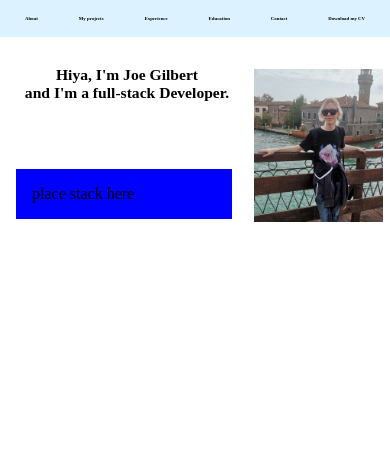
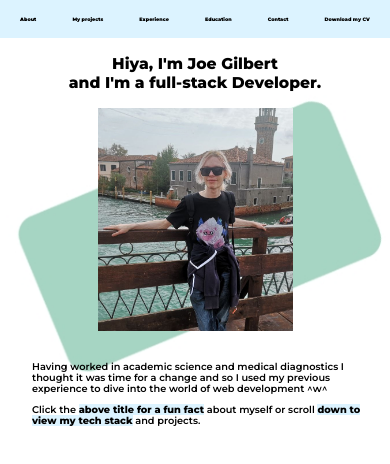
Before and after one commit to joeglDev/Developer-Portfolio-Joe-Gilbert, a Vue app in the folder vue-project/: page /about in a window 390 px wide. Shown: the top 464 px of the page. Built offline with nearby package versions, Linux system fonts and the light colour scheme.

Commit message:
About- section complete

```diff
--- a/vue-project/src/App.vue
+++ b/vue-project/src/App.vue
@@ -5,8 +5,11 @@ import About from './components/About.vue';
 </script>
 
 <template>
- <NavBar></NavBar>
- <About></About>
+    <link href="https://fonts.googleapis.com/css?family=Montserrat:100,200,300,400,500,600,800,900" rel="stylesheet">
+    <NavBar></NavBar>
+    <About></About>
 </template>
 
-<style>@import './CSS/App.css'</style>
+<style>
+@import './CSS/App.css'
+</style>
--- a/vue-project/src/CSS/About.css
+++ b/vue-project/src/CSS/About.css
@@ -1,7 +1,10 @@
 .header__intro__section {
-
+    z-index: 1;
     margin: 2rem;
     margin-top: 5rem;
+    background: no-repeat 10% 90% url(../assets/background_green_2.jpg);
+    background-size: 80%;
+    margin-bottom: 1vh;
 }
 
 .about__grid__container {
@@ -30,7 +33,6 @@
 }
 
 .header__intro__tech {
-    background-color: blue;
     width: 90%;
     height: 100%;
     grid-row: 2;
@@ -38,39 +40,47 @@
     position: relative;
     top: -25rem;
     padding-left: 1rem;
+    font-size: 1.5vw;
+    font-weight: 600;
+}
+
+.header__intro__tech__span {
+    background-color: #dcf3ff;
+    font-weight: 800;
 }
 
 @media only screen and (max-width: 600px) {
 
-    .header__intro__section {
-        margin: 0;
-    }
-    .header__grid__container {
-        grid-gap: 0rem;
+    .about__grid__container {
+        display: block;
     }
 
     .header__intro__section {
+        position: static;
+        margin: 0;
         margin-top: 1rem;
         width: 100%;
+        background: no-repeat 30% 50% url(../assets/background_green_2.jpg);
+        background-size: 120%;
     }
-
 
     .header__intro__h1 {
         font-size: 4vw;
-        margin-right: 1rem;
+        margin: auto;
     }
 
     .header__intro__img {
-        position: static;
-        width: 85%;
-        height: 85%;
-        overflow: auto;
-        margin-top: 1rem;
+        margin-right: 25%;
+        margin-left: 25%;
+        width: 50%;
+
+
     }
 
     .header__intro__tech {
-        top: -5rem;
+       position: static;
         margin-left: 1rem;
         margin-right: 1rem;
+        font-size: 2.5vw;
     }
 }
--- a/vue-project/src/CSS/App.css
+++ b/vue-project/src/CSS/App.css
@@ -2,4 +2,6 @@ body {
     background-color: white;
     margin: auto;
     padding: 0;
+    font-family: 'Montserrat', sans-serif;
+    z-index: 1;
 }
--- a/vue-project/src/components/About.vue
+++ b/vue-project/src/components/About.vue
@@ -1,17 +1,26 @@
 <script setup lang="ts">
+const funFactsArr = ["My current hair colour is pink.", "I really love the colours of Trans Pennine Express trains (2022).", "Some of my favourite discography by the Japanese pop band 'Perfume' is 'Future Pop' or 'Triangle'."];
 
+const changeHeader = (event: Event) => {
+    console.log("clicked");
+    const heading = document.getElementsByClassName("header__intro__h1")[0];
+    const randomNumber = Math.floor(Math.random() * (funFactsArr.length));
+    heading.innerHTML = funFactsArr[randomNumber];
+    console.log(randomNumber)
+};
 </script>
 
 <template>
     <section class="header__intro__section" id="about">
         <div class="about__grid__container">
-            <h1 class="header__intro__h1">Hiya, I'm Joe Gilbert <br> and I'm a full-stack Developer.</h1>
-            <div class="header__intro__tech">
-                <p>place stack here</p>
-            </div>
+            <h1 class="header__intro__h1" @click="changeHeader">Hiya, I'm Joe Gilbert <br> and I'm a full-stack Developer.</h1>
             <img class="header__intro__img" src="../assets/img_1.jpg"
                 alt="an image of myself on holiday in Murano, Venice, Italy">
-
+            <div class="header__intro__tech">
+                <p>Having worked in academic science and medical diagnostics I thought it was time for a change and so I
+                    used my previous experience to dive into the world of web development ^w^</p>
+                    <p>Click the <span class="header__intro__tech__span">above title for a fun fact</span> about myself or scroll <span class="header__intro__tech__span">down to view my tech stack</span> and projects.</p>
+            </div>
         </div>
     </section>
 </template>
```
Also changed, not shown: vue-project/src/assets/background_green_2.jpg (added).
